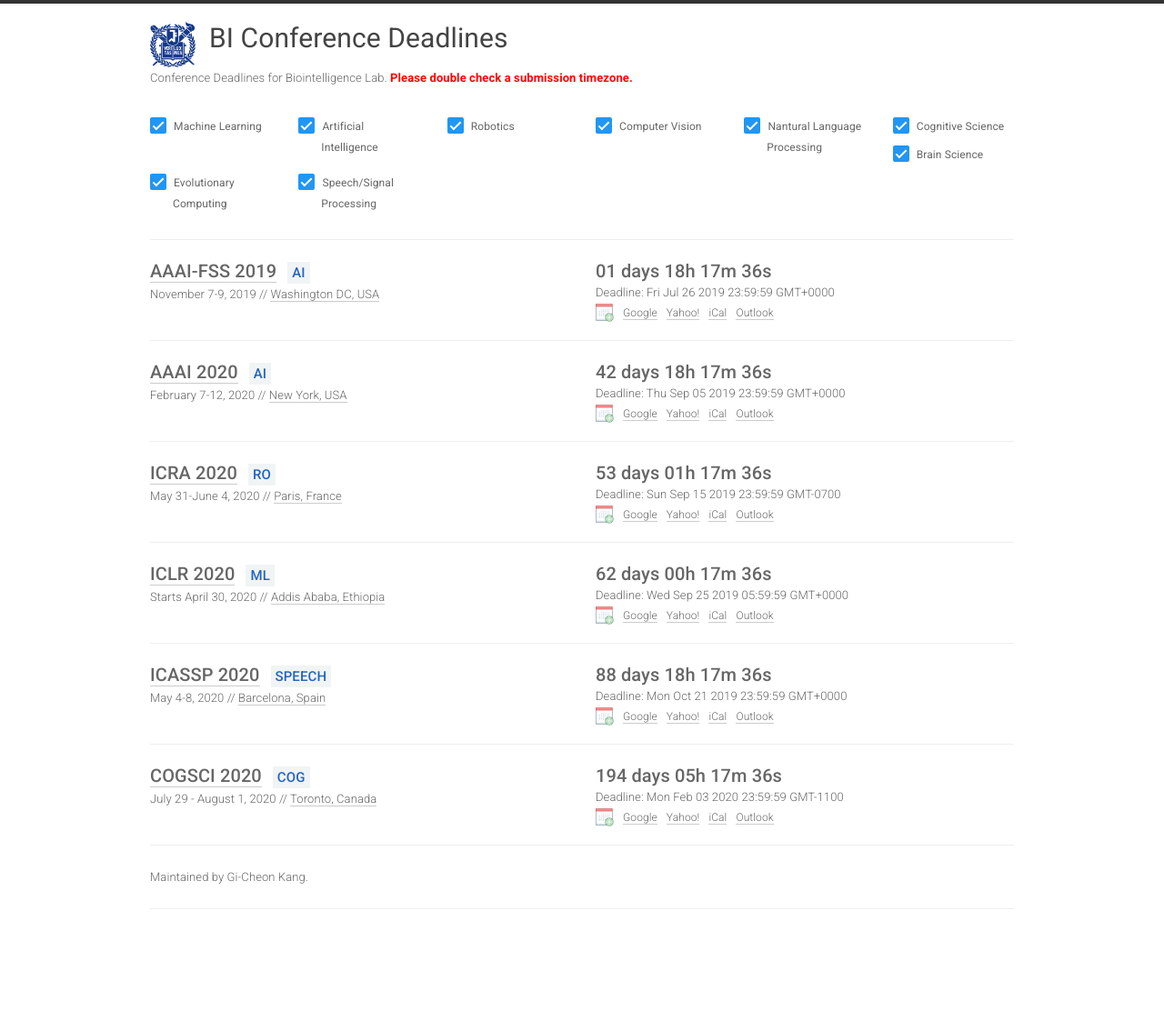
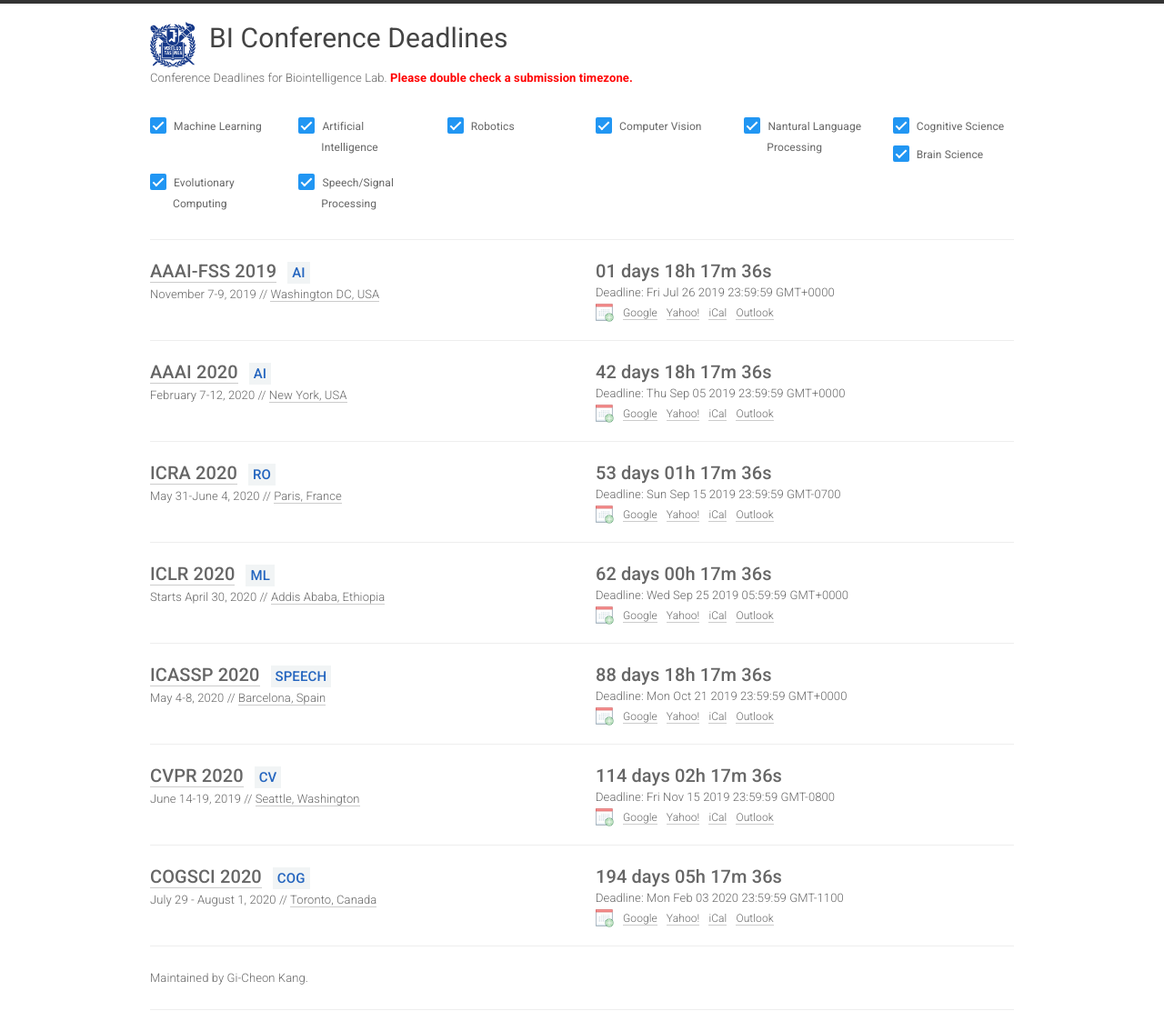
Before and after one commit to biconf/biconf.github.io, a Jekyll site: the page built from index.html, in a window 1280 px wide. Shown: the whole page at 91% size. Built offline with Jekyll 4.4.1, drawn with Linux system fonts in a browser that asks for light colours; nearby versions of some CDN libraries; before the commit the page ends 1023 px from its top, so only the background shows below that.

Commit message:
Update conferences.yml

```diff
--- a/_data/conferences.yml
+++ b/_data/conferences.yml
@@ -48,6 +48,26 @@
   date: May 4-8, 2020
   place: Barcelona, Spain
   sub: SPEECH
+
+- name: CVPR
+  year: 2020
+  id: cvpr20
+  link: http://cvpr2020.thecvf.com/
+  deadline: "2019-11-15 23:59:59"
+  timezone: America/Los_Angeles
+  date: June 14-19, 2019
+  place: Seattle, Washington
+  sub: CV
+
+#- name: NAACL
+#  year: 2020
+#  id: naacl20
+#  link: http://naacl2020.org/
+#  deadline: "2018-12-10 23:59:59"
+#  timezone: Etc/GMT+12
+#  date: June 2-7, 2019
+#  place: Minneapolis, USA
+#  sub: NLP
 
 - name: COGSCI
   year: 2020
@@ -118,26 +138,6 @@
 #  date: Feb 28 - March 3, 2019
 #  place: Lisbon, Portugal
 #  sub: BRAIN
-
-#- name: CVPR
-#  year: 2019
-#  id: cvpr19
-#  link: http://cvpr2019.thecvf.com/
-#  deadline: "2018-11-16 23:59:59"
-#  timezone: America/Los_Angeles
-#  date: June 15-21, 2019
-#  place: Long Beach, USA
-#  sub: CV
-
-#- name: NAACL
-#  year: 2019
-#  id: naacl19
-#  link: http://naacl2019.org/
-#  deadline: "2018-12-10 23:59:59"
-#  timezone: Etc/GMT+12
-#  date: June 2-7, 2019
-#  place: Minneapolis, USA
-#  sub: NLP
 
 #- name: CEC
 #  year: 2019
```
